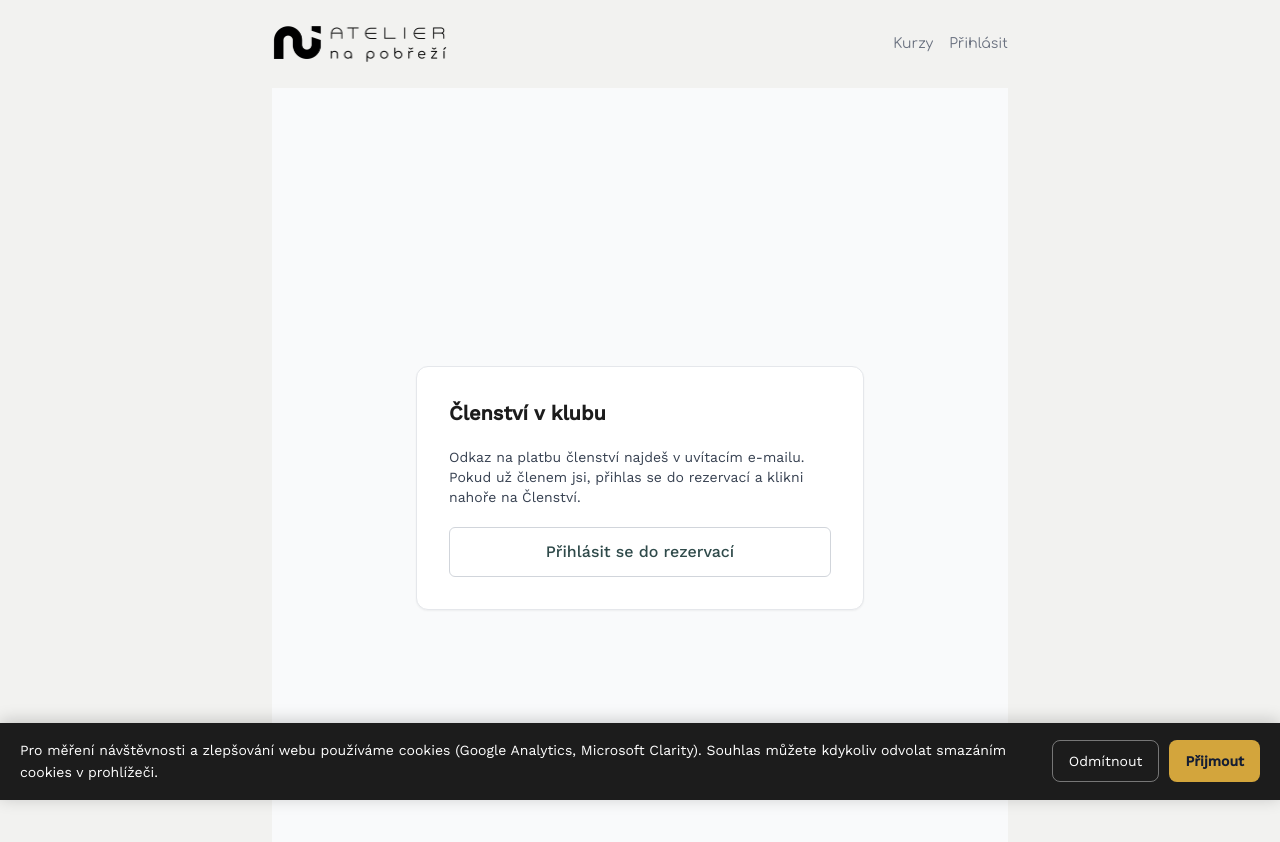
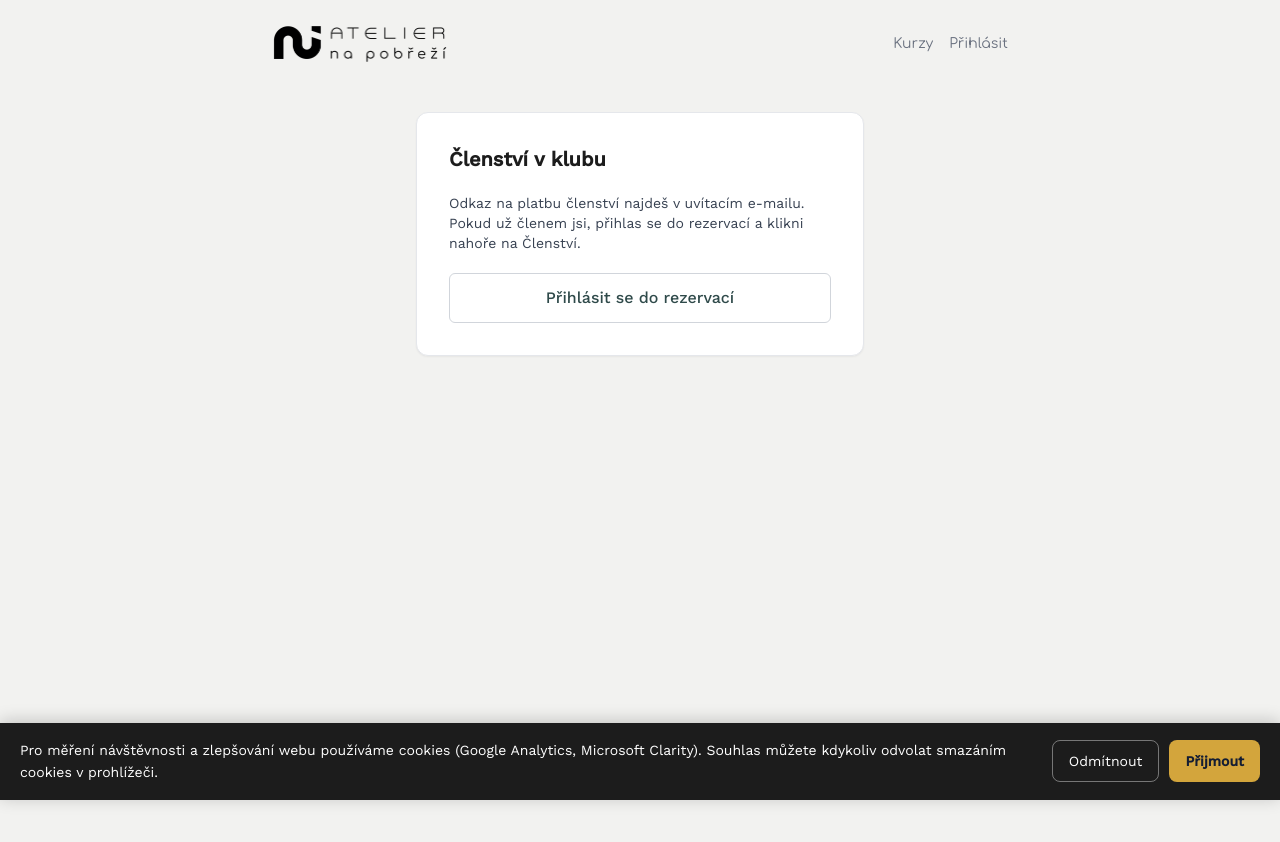
Before and after one commit to milansvolba/atelier-rezervace, a Next.js app: page /clenstvi in a window 1280 px wide. Shown: the top 842 px of the page. After the commit the page ends 800 px from the top, so only its background shows below. Built offline with nearby package versions, Linux system fonts and the light colour scheme.

Commit message:
Update page.tsx

```diff
--- a/app/clenstvi/page.tsx
+++ b/app/clenstvi/page.tsx
@@ -8,7 +8,7 @@ export default function MembershipPage({ searchParams }: { searchParams: { token
   const payHref = token ? "/api/membership/manage?token=" + encodeURIComponent(token) : null;
 
   return (
-    <main className="min-h-screen bg-gray-50 flex items-center justify-center p-4">
+    <main className="flex justify-center px-4 py-6">
       <div className="bg-white rounded-xl shadow-sm border border-gray-200 p-6 sm:p-8 w-full max-w-md space-y-5">
         <h1 className="text-xl font-semibold">Členství v klubu</h1>
         {payHref ? (
```
